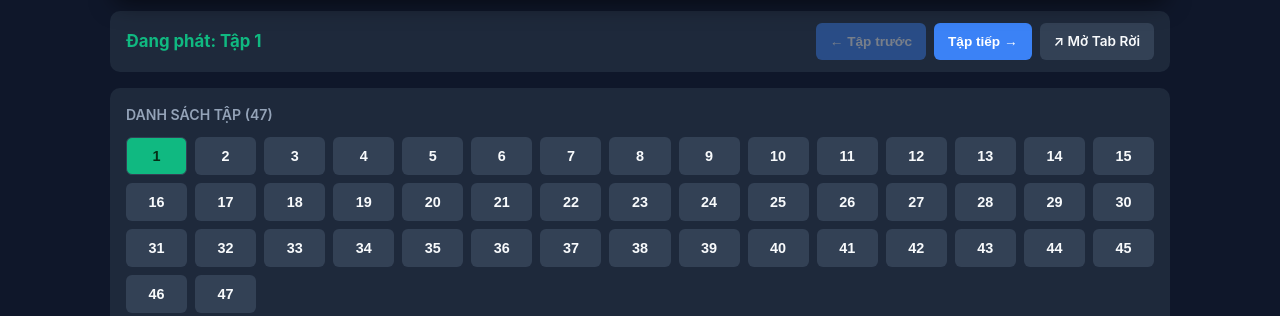
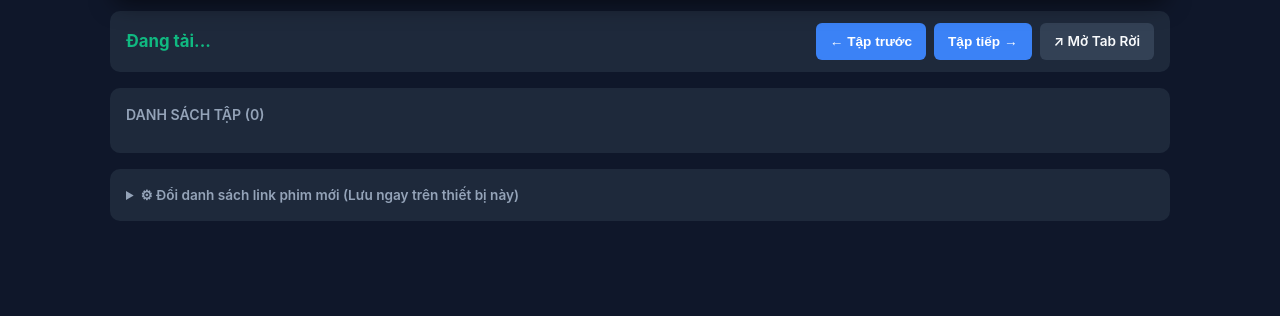
Before and after one commit to PhamQuangHuy-5851071028/xemphimonline, a plain HTML site: page index.html in a window 1280 px wide. Shown: the part 611-927 px from the top of the page. After the commit the page ends 860 px from the top, so only its background shows below. Drawn offline with Linux system fonts and the light colour scheme.

Commit message:
Remove default raw links and update episode count display to zero

```diff
--- a/film-links.js
+++ b/film-links.js
@@ -1,47 +1 @@
-const defaultRawLinks = `1|https://embed13.streamc.xyz/embed.php?hash=a23d5dd45108ea7610f7c9e76206723c
-2|https://embed13.streamc.xyz/embed.php?hash=d4f3d1dbd0520c526e40269b8f3022bd
-3|https://embed13.streamc.xyz/embed.php?hash=72a3cecd56e4e321aa279d55165b7057
-4|https://embed11.streamc.xyz/embed.php?hash=1e6af36ceda0cf4c990e773b2eada23c
-5|https://embed11.streamc.xyz/embed.php?hash=cc69036929f30955cf0740464d328f88
-6|https://embed12.streamc.xyz/embed.php?hash=14cc8f0ad95f7bd25aaa99d10e6cef25
-7|https://embed13.streamc.xyz/embed.php?hash=0fd818d3dc190f5932666818a1204f25
-8|https://embed13.streamc.xyz/embed.php?hash=329e653c4f14158c1a966e60d7181e23
-9|https://embed12.streamc.xyz/embed.php?hash=8e7799fb2524a0fb78cacb82e79b702b
-10|https://embed12.streamc.xyz/embed.php?hash=ee18848d86b70585836652407f602048
-11|https://embed11.streamc.xyz/embed.php?hash=6d2e2079e19ebe885abcbbfd14eaa9bb
-12|https://embed18.streamc.xyz/embed.php?hash=2320b689a9efdb5e4f87754ed0cad328
-13|https://embed11.streamc.xyz/embed.php?hash=645c3f6c63e3e643116dc2a026e38d3a
-14|https://embed14.streamc.xyz/embed.php?hash=ec9b344d79fbd035b908fcb4dc0da10e
-15|https://embed11.streamc.xyz/embed.php?hash=85cbb344b313da9eada7f2742c5a0cb1
-16|https://embed18.streamc.xyz/embed.php?hash=5d1227544561384fba15251833d43f16
-17|https://embed13.streamc.xyz/embed.php?hash=c8dc5d3da897e744fd5929aa39465f13
-18|https://embed14.streamc.xyz/embed.php?hash=415d9087c01bf9486f57fe209c16e5af
-19|https://embed12.streamc.xyz/embed.php?hash=f36ef89207d50b930598c6c5d464d7a8
-20|https://embed11.streamc.xyz/embed.php?hash=fe2b998d6deadf54014f4d2ad3d1bb7d
-21|https://embed12.streamc.xyz/embed.php?hash=2e8e0d8f3bf79d2bf91491c08f72b8f1
-22|https://embed12.streamc.xyz/embed.php?hash=6e4819d74eb090f97d4520f628acd0d5
-23|https://embed12.streamc.xyz/embed.php?hash=7bf07202bdb4b35e7c9d57f598caded5
-24|https://embed11.streamc.xyz/embed.php?hash=57a69541ef8d26f6e56936091ba02d65
-25|https://embed11.streamc.xyz/embed.php?hash=e3edc640d71e19ef22bc64c7358fb743
-26|https://embed13.streamc.xyz/embed.php?hash=4707177019b1bc0551a7ebef1f163042
-27|https://embed13.streamc.xyz/embed.php?hash=70e0a4b0415eec2dba47faa71ae05919
-28|https://embed11.streamc.xyz/embed.php?hash=d0970962d1245ffb6055d8557acda1dc
-29|https://embed12.streamc.xyz/embed.php?hash=cd206c7320a745acd999dfc415820ad3
-30|https://embed12.streamc.xyz/embed.php?hash=bdd89dde70041a82a0b91b4fbf94ad13
-31|https://embed12.streamc.xyz/embed.php?hash=a5bb50a042bfaa08f843000306f7a47c
-32|https://embed13.streamc.xyz/embed.php?hash=62a96f907898a6f94c23c76ba20adf4e
-33|https://embed11.streamc.xyz/embed.php?hash=bf85c7794569bf674d6e050abfcd8024
-34|https://embed13.streamc.xyz/embed.php?hash=4961fbf0b73144ed6c34be38ec4ad786
-35|https://embed12.streamc.xyz/embed.php?hash=1cdf917a5bf75d3bd5cb2534426696fd
-36|https://embed14.streamc.xyz/embed.php?hash=965d36edbaf3a3dc70d8836f30b8a7a9
-37|https://embed11.streamc.xyz/embed.php?hash=77483e5e9cb3f147f4f3a7ee37df592f
-38|https://embed12.streamc.xyz/embed.php?hash=360b2adc5c35af348341f77926adebf8
-39|https://embed11.streamc.xyz/embed.php?hash=557e2033f4ab464aa946029c968c37b9
-40|https://embed11.streamc.xyz/embed.php?hash=b5168b95a0b47293fa166720703b3d7c
-41|https://embed11.streamc.xyz/embed.php?hash=be737b5d494a745dab56095a2e4cab5d
-42|https://embed11.streamc.xyz/embed.php?hash=5ee8e296217c546bcf0760f1891a87dc
-43|https://embed13.streamc.xyz/embed.php?hash=370af6c6dabbd87a98231b8e69b0c555
-44|https://embed2.streamc.xyz/embed.php?hash=04928097b085db4eb98a5191b28568c8
-45|https://embed13.streamc.xyz/embed.php?hash=4e13c656ee71a8195bf2ff34d05eea00
-46|https://embed18.streamc.xyz/embed.php?hash=28b4de6d0fe6b37748ebd13d32248ac5
-47|https://embed2.streamc.xyz/embed.php?hash=02173cb670f1209d5afca54bc0ee4228`;
+const defaultRawLinks = ``;
--- a/index.html
+++ b/index.html
@@ -133,7 +133,7 @@
 
     <div class="section-box">
         <div class="section-title">
-            <span>Danh sách tập (<span id="epCount">47</span>)</span>
+            <span>Danh sách tập (<span id="epCount">0</span>)</span>
         </div>
         <div class="ep-grid" id="epGrid"></div>
     </div>
```
